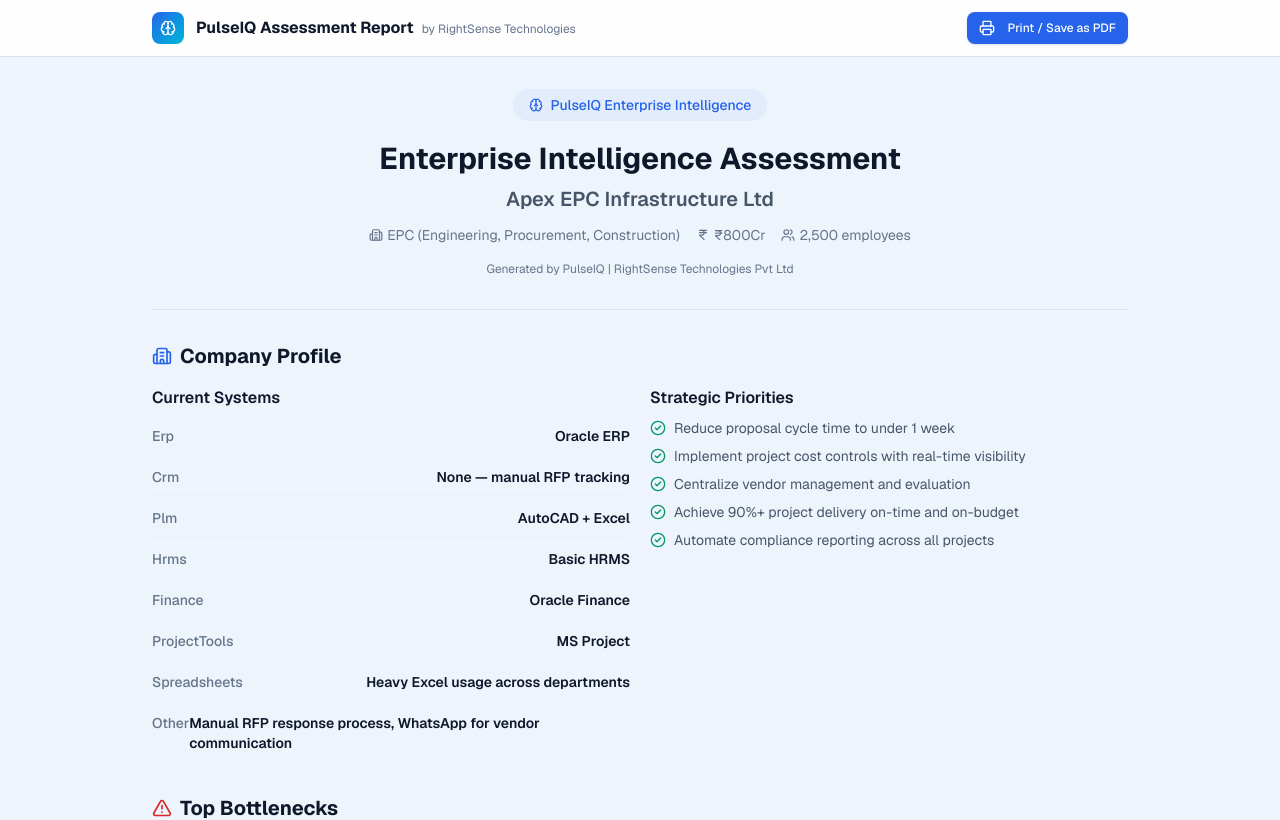
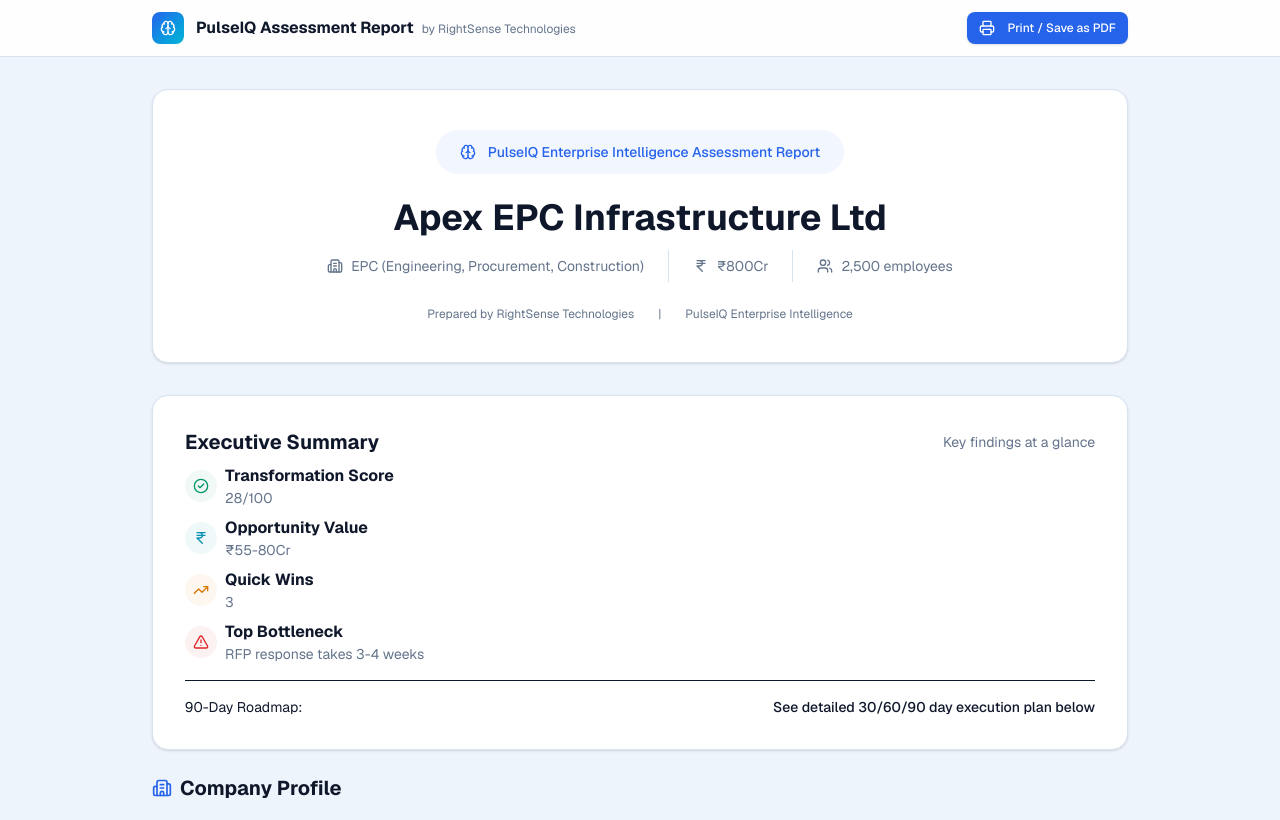
Before and after one commit to mohan69/pulseIQ, a Next.js app: page /assessment/apex-epc-infrastructure/report in a window 1280 px wide. Shown: the top 820 px of the page. Built offline with nearby package versions, Linux system fonts and the light colour scheme.

Commit message:
Polish PulseIQ inner app for friendly customer demo

```diff
--- a/src/app/assessment/[id]/cockpit/page.tsx
+++ b/src/app/assessment/[id]/cockpit/page.tsx
@@ -17,8 +17,8 @@
 
 const scoreBg = (score: number) => {
   if (score >= 70) return "from-success to-success/80";
-  if (score >= 40) return "from-warning to-warning/80";
-  return "from-error to-error/80";
+  if (score >= 40) return "from-amber to-amber/80";
+  return "from-blue to-blue/80";
 };
 
 export default function CockpitPage() {
@@ -53,8 +53,11 @@
                 <div className="text-xs text-white/70 uppercase mt-1">/ 100</div>
               </div>
             </div>
-            <h3 className="text-lg font-bold text-foreground mt-2">Transformation Score</h3>
-            <p className="text-sm text-muted text-center mt-1 max-w-xs">{cockpit.aiAdoptionReadiness}</p>
+            <h3 className="text-lg font-bold text-foreground mt-2">Transformation Readiness</h3>
+            <p className="text-sm text-muted text-center mt-1 max-w-xs">
+              Low score indicates high improvement opportunity, not failure.
+            </p>
+            <p className="text-xs text-muted text-center mt-2">{cockpit.aiAdoptionReadiness}</p>
           </div>
 
           <div className="lg:col-span-2 grid md:grid-cols-2 gap-4">
--- a/src/app/assessment/[id]/report/page.tsx
+++ b/src/app/assessment/[id]/report/page.tsx
@@ -16,6 +16,7 @@
   CheckCircle2,
   Users,
   IndianRupee,
+  TrendingUp,
 } from "lucide-react";
 
 export default function ReportPage() {
@@ -55,20 +56,90 @@
       </div>
 
        <main className="max-w-5xl mx-auto px-6 py-8 space-y-8">
-        <div className="text-center border-b border-border pb-8">
-          <div className="inline-flex items-center gap-2 rounded-full bg-accent-muted px-4 py-1.5 text-sm text-accent font-medium mb-5">
-            <Brain className="h-3.5 w-3.5" />
-            PulseIQ Enterprise Intelligence
+         {/* Executive Report Cover/Header */}
+         <div className="bg-white rounded-2xl border border-border p-10 mb-8 shadow-sm">
+           <div className="text-center">
+             <div className="inline-flex items-center gap-3 rounded-full bg-accent-muted px-6 py-3 text-sm text-accent font-medium mb-6">
+               <Brain className="h-4 w-4" />
+               PulseIQ Enterprise Intelligence Assessment Report
              </div>
-          <h1 className="text-3xl font-bold mb-2 text-foreground">Enterprise Intelligence Assessment</h1>
-          <h2 className="text-xl text-foreground-secondary font-semibold">{profile.companyName}</h2>
-          <div className="flex items-center justify-center gap-4 mt-3 text-sm text-muted">
-            <span className="flex items-center gap-1"><Building2 className="h-3.5 w-3.5" /> {profile.industry}</span>
-            <span className="flex items-center gap-1"><IndianRupee className="h-3.5 w-3.5" /> {profile.revenueRange}</span>
-            <span className="flex items-center gap-1"><Users className="h-3.5 w-3.5" /> {profile.employeeCount.toLocaleString()} employees</span>
+             <h1 className="text-4xl font-bold text-foreground mb-3">{profile.companyName}</h1>
+             <div className="flex items-center justify-center gap-6 mt-2 text-sm text-muted">
+               <span className="flex items-center gap-2"><Building2 className="h-4 w-4" /> {profile.industry}</span>
+               <span className="w-px h-8 bg-border" />
+               <span className="flex items-center gap-2"><IndianRupee className="h-4 w-4" /> {profile.revenueRange}</span>
+               <span className="w-px h-8 bg-border" />
+               <span className="flex items-center gap-2"><Users className="h-4 w-4" /> {profile.employeeCount.toLocaleString()} employees</span>
              </div>
-          <div className="mt-4 text-xs text-muted">Generated by PulseIQ | RightSense Technologies Pvt Ltd</div>
+             <div className="mt-6 flex items-center justify-center gap-4 text-xs text-muted">
+               <span>Prepared by RightSense Technologies</span>
+               <span className="mx-2">|</span>
+               <span>PulseIQ Enterprise Intelligence</span>
              </div>
+           </div>
+         </div>
+
+         {/* Executive Summary */}
+         <section className="print-break bg-white rounded-2xl border border-border p-8 mb-6 shadow-sm">
+           <div className="space-y-4">
+             <div className="flex items-center justify-between mb-2">
+               <h3 className="text-xl font-bold text-foreground">Executive Summary</h3>
+               <div className="text-sm text-muted">Key findings at a glance</div>
+             </div>
+             <div className="grid md:grid-cols-2 gap-4">
+               <div className="space-y-2">
+                 <div className="flex items-center gap-2">
+                   <div className="h-8 w-8 rounded-full bg-success-muted flex items-center justify-center">
+                     <CheckCircle2 className="h-4 w-4 text-success" />
+                   </div>
+                   <div>
+                     <div className="text-base font-bold text-foreground">Transformation Score</div>
+                     <div className="text-sm text-muted">{cockpit.transformationScore}/100</div>
+                   </div>
+                 </div>
+                 <div className="space-y-2">
+                   <div className="flex items-center gap-2">
+                     <div className="h-8 w-8 rounded-full bg-info-muted flex items-center justify-center">
+                       <IndianRupee className="h-4 w-4 text-info" />
+                     </div>
+                     <div>
+                       <div className="text-base font-bold text-foreground">Opportunity Value</div>
+                       <div className="text-sm text-muted">{cockpit.opportunityValue}</div>
+                     </div>
+                   </div>
+                 </div>
+                 <div className="space-y-2">
+                   <div className="flex items-center gap-2">
+                     <div className="h-8 w-8 rounded-full bg-warning-muted flex items-center justify-center">
+                       <TrendingUp className="h-4 w-4 text-warning" />
+                     </div>
+                     <div>
+                       <div className="text-base font-bold text-foreground">Quick Wins</div>
+                       <div className="text-sm text-muted">{cockpit.quickWinsCount}</div>
+                     </div>
+                   </div>
+                 </div>
+                 <div className="space-y-2">
+                   <div className="flex items-center gap-2">
+                     <div className="h-8 w-8 rounded-full bg-error-muted flex items-center justify-center">
+                       <AlertTriangle className="h-4 w-4 text-error" />
+                     </div>
+                     <div>
+                       <div className="text-base font-bold text-foreground">Top Bottleneck</div>
+                       <div className="text-sm text-muted">{cockpit.topBottlenecks[0] || 'None identified'}</div>
+                     </div>
+                   </div>
+                 </div>
+               </div>
+             </div>
+             <div className="border-t pt-4 mt-4">
+               <div className="flex items-center justify-between text-sm">
+                 <span>90-Day Roadmap:</span>
+                 <span className="font-medium text-foreground">See detailed 30/60/90 day execution plan below</span>
+               </div>
+             </div>
+           </div>
+         </section>
 
          <section className="print-break">
            <h3 className="text-xl font-bold mb-4 flex items-center gap-2 text-foreground">
--- a/src/components/layout/AssessmentShell.tsx
+++ b/src/components/layout/AssessmentShell.tsx
@@ -18,45 +18,45 @@
       <StepProgress assessmentId={assessmentId} />
       {assessment && (
         <div className="bg-white border-b border-border">
-          <div className="max-w-[1200px] mx-auto px-6 py-2.5">
-            <div className="flex items-center justify-between gap-4">
-              <div className="flex items-center gap-4 min-w-0">
-                <div className="flex items-center gap-2.5 shrink-0">
-                  <div className="h-8 w-8 rounded-lg bg-gradient-to-br from-accent to-cyan flex items-center justify-center">
-                    <Building2 className="h-4 w-4 text-white" />
+          <div className="max-w-[1200px] mx-auto px-8 py-4">
+            <div className="flex items-center justify-between gap-6">
+              <div className="flex items-center gap-5 min-w-0">
+                <div className="flex items-center gap-3 shrink-0">
+                  <div className="h-9 w-9 rounded-lg bg-gradient-to-br from-accent to-cyan flex items-center justify-center">
+                    <Building2 className="h-4.5 w-4.5 text-white" />
                   </div>
                   <div className="min-w-0">
-                    <div className="text-sm font-bold text-foreground truncate">{assessment.enterpriseProfile.companyName}</div>
-                    <div className="text-[11px] text-muted">{assessment.enterpriseProfile.industry}</div>
+                    <div className="text-base font-bold text-foreground truncate">{assessment.enterpriseProfile.companyName}</div>
+                    <div className="text-sm text-muted">{assessment.enterpriseProfile.industry}</div>
                   </div>
                 </div>
-                <div className="hidden md:flex items-center gap-3 text-xs text-muted">
-                  <div className="flex items-center gap-1">
-                    <IndianRupee className="h-3 w-3" />
+                <div className="hidden md:flex items-center gap-4 text-sm text-muted">
+                  <div className="flex items-center gap-1.5">
+                    <IndianRupee className="h-3.5 w-3.5" />
                     <span className="font-medium">{assessment.enterpriseProfile.revenueRange}</span>
                   </div>
-                  <div className="w-px h-3 bg-border" />
-                  <div className="flex items-center gap-1">
-                    <Users className="h-3 w-3" />
+                  <div className="w-px h-4 bg-border" />
+                  <div className="flex items-center gap-1.5">
+                    <Users className="h-3.5 w-3.5" />
                     <span className="font-medium">{assessment.enterpriseProfile.employeeCount.toLocaleString()}</span>
                   </div>
                 </div>
               </div>
-              <div className="flex items-center gap-4 shrink-0">
+              <div className="flex items-center gap-5 shrink-0">
                 <div className="text-right">
-                  <div className="text-base font-bold text-accent">{assessment.cockpit.transformationScore}</div>
-                  <div className="text-[10px] text-muted uppercase">Score</div>
+                  <div className="text-xl font-bold text-accent">{assessment.cockpit.transformationScore}</div>
+                  <div className="text-sm text-muted uppercase">Score</div>
                 </div>
                 <div className="text-right">
-                  <div className="text-base font-bold text-success">{assessment.cockpit.opportunityValue}</div>
-                  <div className="text-[10px] text-muted uppercase">Opportunity</div>
+                  <div className="text-xl font-bold text-success">{assessment.cockpit.opportunityValue}</div>
+                  <div className="text-sm text-muted uppercase">Opportunity</div>
                 </div>
               </div>
             </div>
           </div>
         </div>
       )}
-      <main className="max-w-[1200px] mx-auto px-6 py-6">{children}</main>
+      <main className="max-w-[1200px] mx-auto px-8 py-8">{children}</main>
     </div>
   );
 }
```
Also changed, not shown: src/app/dashboard/page.tsx (+16 -10 lines). Lines whose indentation alone changed are shown as unchanged.
